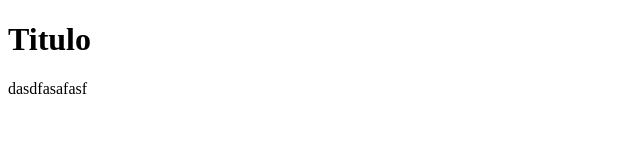
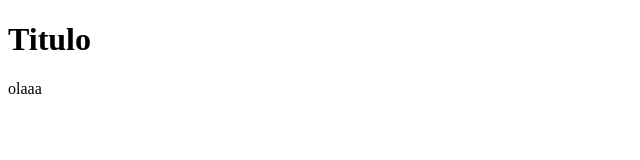
Before and after one commit to felixuko/pruebasgit, a plain HTML site: page index.html in a window 1280 px wide. Shown: the full height of the page, 0-640 px from the left. Drawn offline with Linux system fonts and the light colour scheme.

Commit message:
add span

```diff
--- a/index.html
+++ b/index.html
@@ -8,6 +8,6 @@
 </head>
 <body>
     <h1>Titulo</h1>
-    dasdfasafasf
+    <span>olaaa</span>
 </body>
 </html>
```
